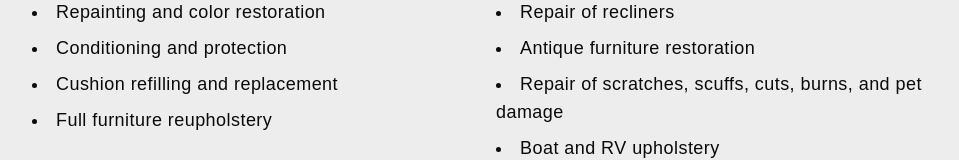
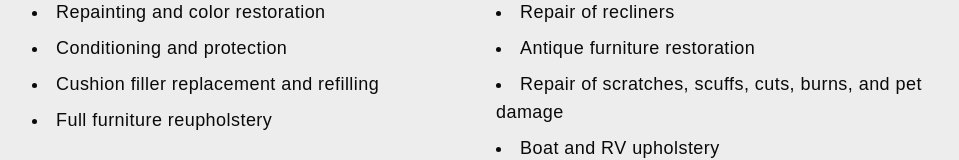
Before and after one commit to evunti/glr_solution, a Next.js app: page /about in a window 1280 px wide. Shown: the part 1075-1235 px from the top of the page, without its empty margins (160-1119 px from the left). Built offline with nearby package versions, Linux system fonts and the light colour scheme.

Commit message:
furniture edit

```diff
--- a/src/app/about/page.tsx
+++ b/src/app/about/page.tsx
@@ -47,7 +47,7 @@ export default function About() {
             <li>Leather and vinyl cleaning and repair</li>
             <li>Repainting and color restoration</li>
             <li>Conditioning and protection</li>
-            <li>Cushion refilling and replacement</li>
+            <li>Cushion filler replacement and refilling</li>
             <li>Full furniture reupholstery</li>
             <li>Spring repair and replacement</li>
             <li>Repair of recliners</li>
```
